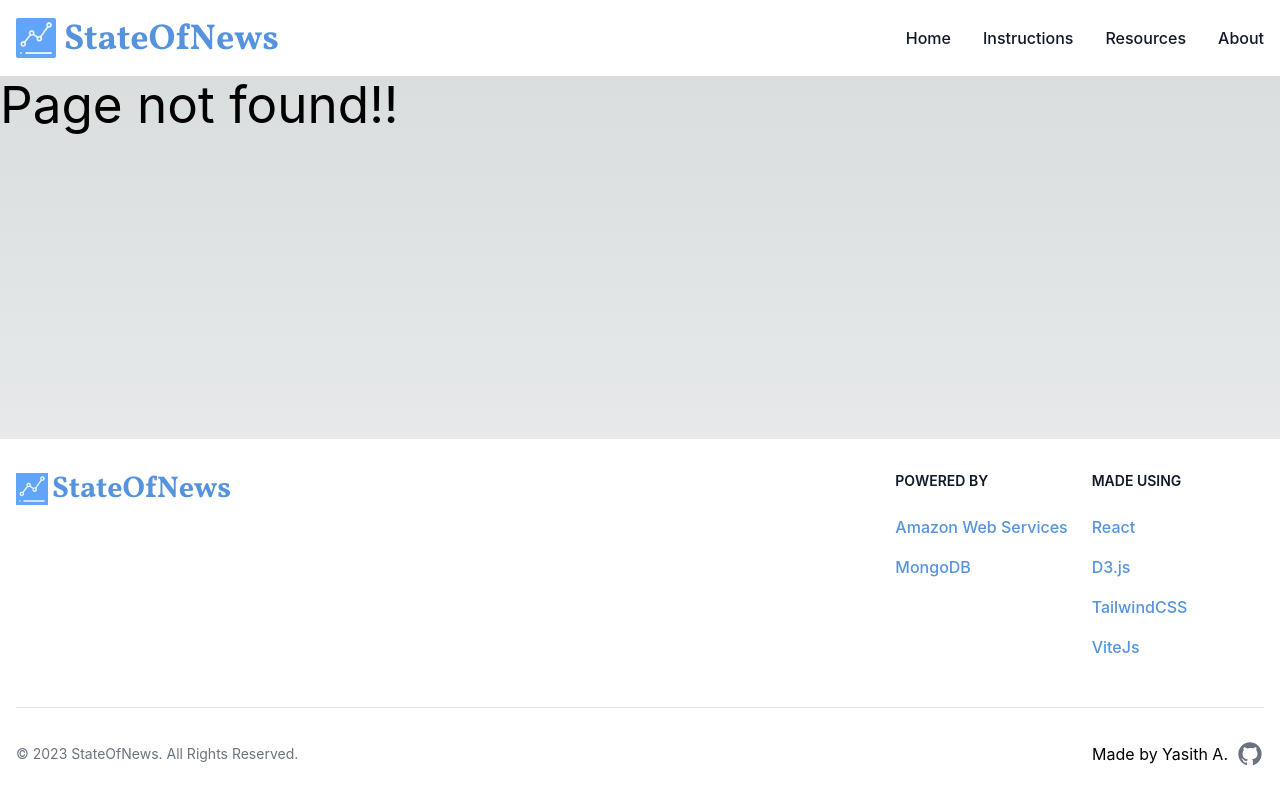
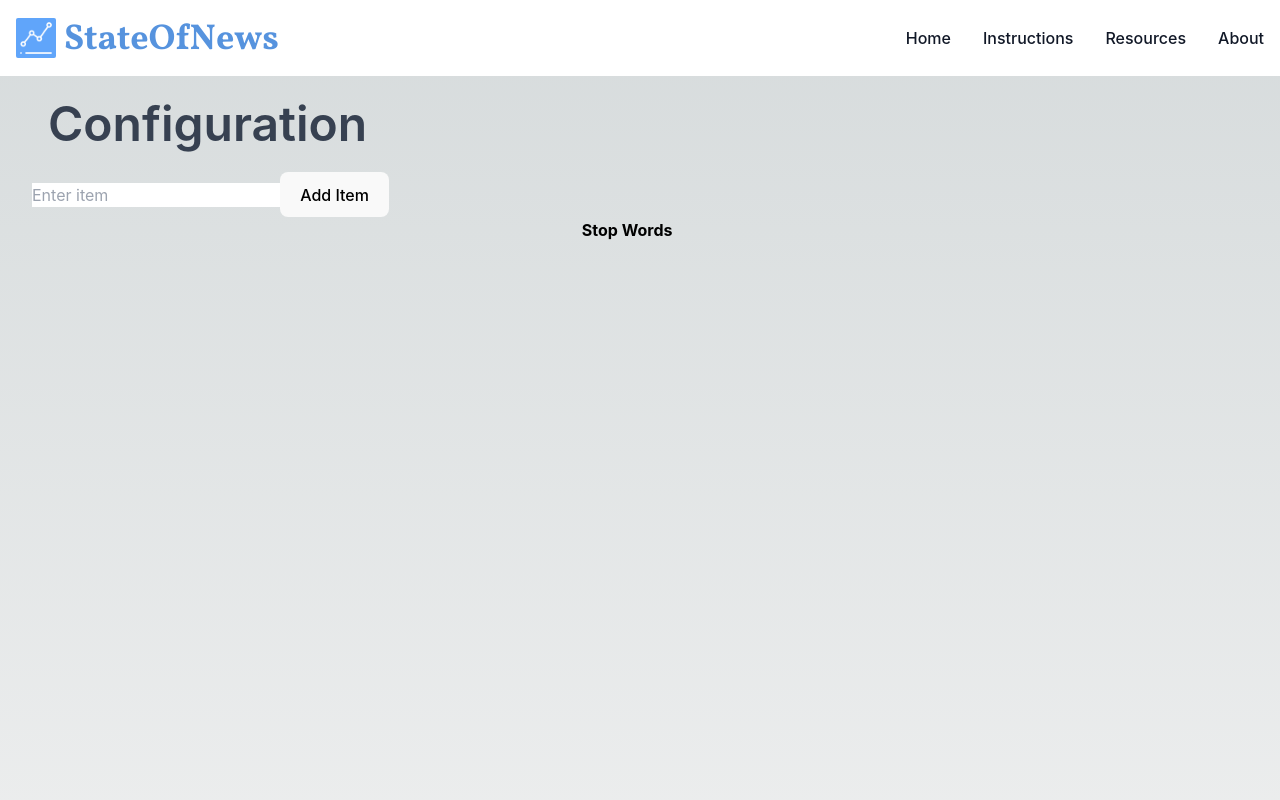
Before and after one commit to YazAtth/StateOfNewsAppFrontend, a React (Vite) app: page /configuration in a window 1280 px wide. Shown: the top 800 px of the page. Built offline with nearby package versions, Linux system fonts and the light colour scheme.

Commit message:
FEAT: Partially completed config page

```diff
--- a/src/App.tsx
+++ b/src/App.tsx
@@ -10,6 +10,7 @@ import {NewsGraph} from "./pages/NewsGraph.tsx";
 import Resources from "./pages/Resources.tsx";
 import { Helmet } from 'react-helmet';
 import {Test} from "./pages/Test.tsx";
+import {Configuration} from "./pages/Configuration.tsx";
 
 function App() {
 
@@ -32,6 +33,7 @@ function App() {
               <Route path="/resources" element={<Resources/>}/>
               <Route path="/about" element={<About/>}/>
               <Route path="/test" element={<Test/>}/>
+              <Route path="/configuration" element={<Configuration/>}/>
 
               <Route path="*" element={<Custom404/>}/>
             </Routes>
--- /dev/null
+++ b/src/components/configuration/Table.module.css
@@ -0,0 +1,12 @@
+
+
+
+/* Style for even rows */
+.evenRow {
+    background-color: #efefef; /* Light gray background color */
+}
+
+/* Style for odd rows */
+.oddRow {
+    background-color: #ffffff; /* White background color */
+}
--- /dev/null
+++ b/src/components/configuration/Table.tsx
@@ -0,0 +1,49 @@
+import * as React from 'react';
+import styles from "./Table.module.css"
+import {useState} from "react";
+
+interface Props {
+  items: string[]
+  setItems: React.Dispatch<React.SetStateAction<string[]>>; // Add the setter prop
+}
+
+export default function Table(props: Props) {
+
+  const { items, setItems } = props
+
+  const removeItem = (itemToRemove: string) => {
+    setItems((prevStopWords) => {
+      const updatedItems: string[] = prevStopWords.filter((item) => item !== itemToRemove);
+      return updatedItems; // Return the new state value
+    });
+  };
+
+  return (
+    <>
+      <div className="stop-words-table mb-4">
+        <table className={`w-full`}>
+          <tr>
+            <th>Stop Words</th>
+            <th></th>
+          </tr>
+          {items.map((stopWord, index) => {
+            const rowClass = index % 2 === 0 ? styles.evenRow : styles.oddRow;
+
+            return (
+              <tr key={index} className={rowClass}>
+                <td className={`p-3`}>{stopWord}</td>
+                <td className={`p-3 text-center`}>
+                  <button
+                    onClick={() => removeItem(stopWord)}
+                  >
+                    Delete
+                  </button>
+                </td>
+              </tr>
+            )
+          })}
+        </table>
+      </div>
+    </>
+  )
+}
--- /dev/null
+++ b/src/pages/Configuration.tsx
@@ -0,0 +1,128 @@
+// @flow
+import * as React from 'react';
+import Navbar from "../components/layout/Navbar.tsx";
+import {useState} from "react";
+import Table from "../components/configuration/Table.tsx";
+
+// type Props = {
+//
+// };
+
+export function Configuration() {
+
+  const stopWordArray = ["day",
+    "days",
+    "week",
+    "weeks",
+    "month",
+    "months",
+    "year",
+    "years",
+    "video",
+    "way",
+    "pictures",
+    "year",
+    "month",
+    "week",
+    "podcast",
+    "new",
+    "new",
+    "co",
+    "my",
+    "out",
+    "images",
+    "says",
+    "rise",
+    "call",
+    "child",
+    "children",
+    "man",
+    "men",
+    "woman",
+    "women",
+    "people",
+    "person",
+    "sex",
+    "rape",
+    "sexual",
+    "options",
+    "use",
+    "live",
+    "case",
+    "year",
+    "group",
+    "finds",
+    "place",
+    "report",
+    "lives",
+    "area",
+    "news",
+    "rules",
+    "former",
+    "start",
+    "world",
+    "house",
+    "plan",
+    "plans",
+    "BBC",
+    "apple",
+    "pear",
+    "peach",
+    "orange"]
+
+  const [stopWords, setStopWords] = useState(stopWordArray)
+  const [newStopWords, setNewStopWords] = useState<string[]>([])
+  const [newItem, setNewItem] = useState("");
+  const [flashMessage, setFlashMessage] = useState("")
+
+  const addItem = (newItem: string) => {
+
+    newItem = newItem.trim();
+
+    if (newItem == "") {
+      setFlashMessage("Text box cannot be empty")
+      setNewItem("");
+      return;
+    }
+
+    if (stopWords.includes(newItem)) {
+      setFlashMessage("Item already exists")
+      setNewItem("");
+      return;
+    }
+
+    setStopWords([...stopWords, newItem]);
+    setNewStopWords([...newStopWords, newItem]);
+    setNewItem("");
+  };
+
+  return (
+    <>
+      <Navbar activePage={"configuration"}/>
+
+      <div className="max-w-custom mx-auto" style={{minHeight: "90vh"}}>
+        <div className="ml-8 mr-8">
+
+          <div className="mt-6 mb-6 ml-4">
+            <h1 className={"font-semibold text-gray-700 text-5xl"}>Configuration</h1>
+          </div>
+
+          <p>{flashMessage}</p>
+          <input
+            type="text"
+            placeholder="Enter item"
+            value={newItem}
+            onChange={(e) => setNewItem(e.target.value)}
+          />
+          <button onClick={() => addItem(newItem)}>Add Item</button>
+
+          <Table items={newStopWords} setItems={setNewStopWords}/>
+
+          {/*<Table stopWords={stopWords}/>*/}
+
+        </div>
+      </div>
+
+      </>
+  );
+}
```
